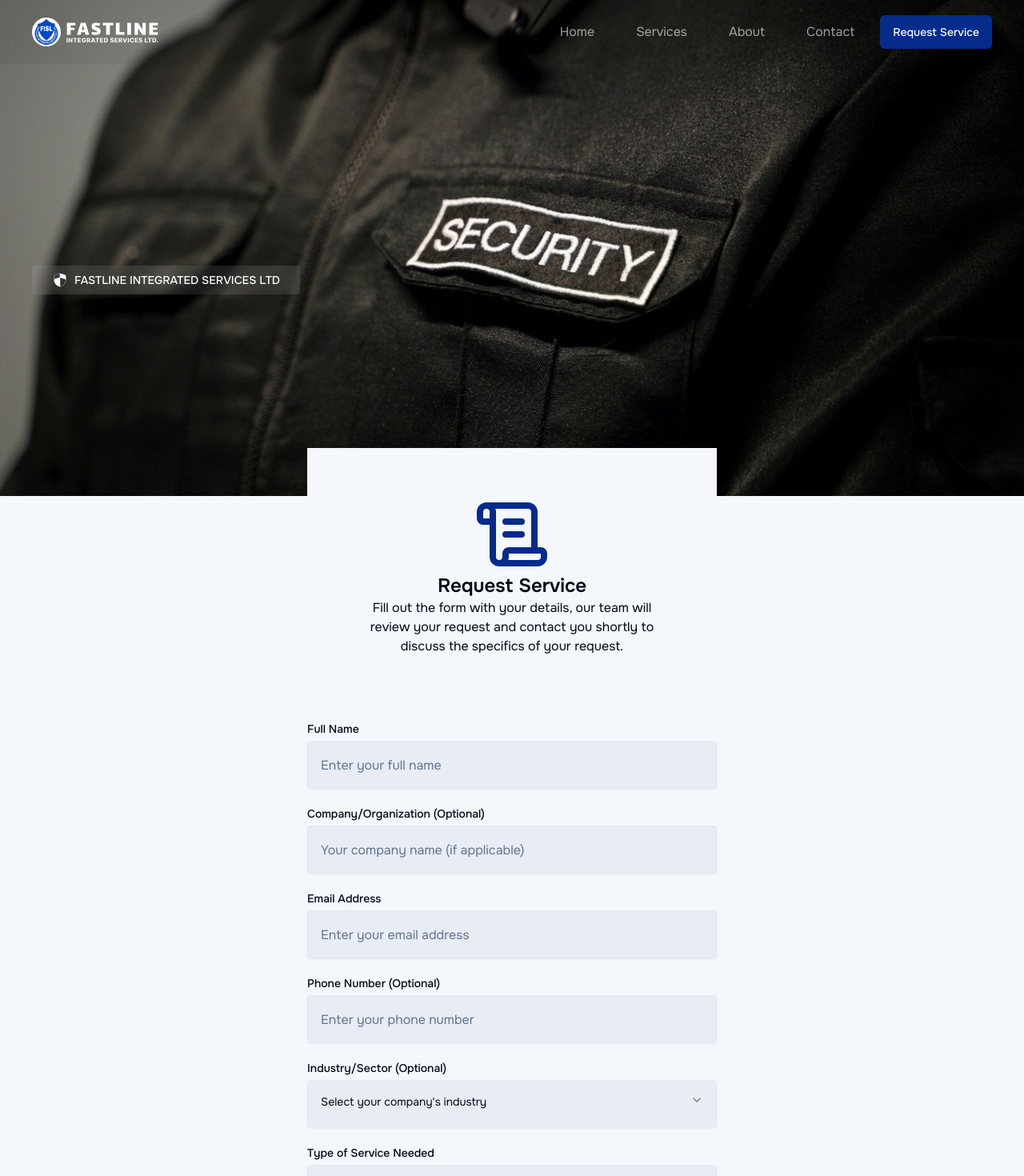
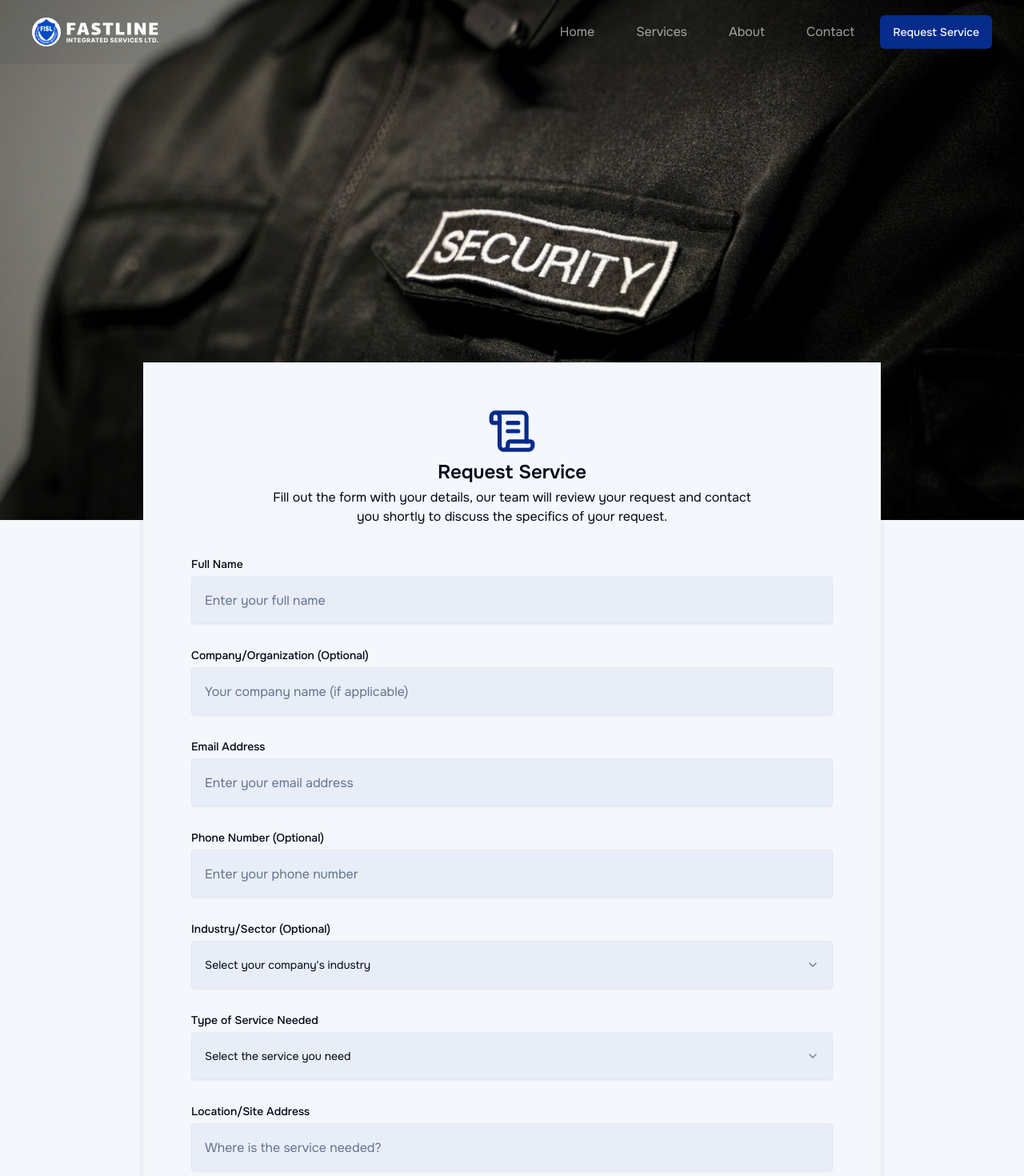
Before and after one commit to jvstln/fastline, a Next.js app: page /request-service in a window 1280 px wide. Shown: the top 1470 px of the page at 80% size. Built offline with nearby package versions, Linux system fonts and the light colour scheme.

Commit message:
feat: improve request service page

```diff
--- a/src/app/globals.css
+++ b/src/app/globals.css
@@ -100,7 +100,7 @@
   a:not([data-not-link], [data-slot]), .link {
     @apply hover:underline hover:decoration-1 hover:underline-offset-3;
   }
-  section {
-    @apply py-25 px-4;
+  section:not([data-not-section]) {
+    @apply py-25 px-4 max-md:py-20;
   }
 }
--- a/src/app/request-service/page.tsx
+++ b/src/app/request-service/page.tsx
@@ -1,7 +1,6 @@
-import { ScrollTextIcon } from "lucide-react";
+import { Footer } from "@/components/footer";
 import { PageHero } from "@/components/hero";
 import { RequestServiceForm } from "@/components/request-service/request-service-form";
-import { Button } from "@/components/ui/button";
 
 export const metadata = {
 	title: "Request Service",
@@ -11,27 +10,22 @@ export const metadata = {
 const RequestServicePage = () => {
 	return (
 		<>
-			<PageHero image="/images/request-service-hero.jpg" />
-			<section className="container mx-auto px-4 pb-12">
+			<PageHero
+				image="/images/request-service-hero.jpg"
+				classNames={{ root: "h-162.5" }}
+				badge={true}
+			/>
+			<section
+				className="-mt-49.25 mx-auto max-w-230.5 bg-background px-15 py-13.75"
+				style={{
+					boxShadow: "0px 3px 8px rgba(5, 43, 139, 0.12)",
+				}}
+			>
 				<RequestServiceForm />
 			</section>
+			<Footer />
 		</>
 	);
 };
 
-const SuccessfulRequest = () => (
-	<>
-		<ScrollTextIcon className="size-24 text-primary" />
-
-		<h1 className="font-bold">Thank you!</h1>
-		<p>
-			Your request has been received. Our team will review the details and
-			contact you within 1–2 business days.
-		</p>
-		<p className="font-bold">
-			Need urgent support? Feel free to call us directly.
-		</p>
-		<Button>Back to Home</Button>
-	</>
-);
 export default RequestServicePage;
--- a/src/components/footer.tsx
+++ b/src/components/footer.tsx
@@ -2,7 +2,7 @@ import { MailIcon, MapPinIcon, PhoneIcon } from "lucide-react";
 import Image from "next/image";
 import Link from "next/link";
 import { socialLinks } from "@/lib/data";
-import logo from "@/public/logo.svg";
+import logo from "@/public/logo-light.svg";
 
 const serviceLinks = [
 	{ name: "Security Operations", href: "#" },
--- a/src/components/header.tsx
+++ b/src/components/header.tsx
@@ -8,6 +8,7 @@ import { useEffect, useState } from "react";
 import { useBreakpoint } from "@/hooks/use-breakpoint";
 import { cn } from "@/lib/utils";
 import logo from "@/public/logo.svg";
+import logoLight from "@/public/logo-light.svg";
 import { Button } from "./ui/button";
 
 const links = [
@@ -30,8 +31,10 @@ const fadeInVariants = {
 
 export const Header = ({
 	showRequestServiceButton = true,
+	mode = "dark",
 }: {
 	showRequestServiceButton?: boolean;
+	mode?: "dark" | "light";
 }) => {
 	const pathname = usePathname();
 	const [open, setOpen] = useState(false);
@@ -62,15 +65,19 @@ export const Header = ({
 	return (
 		<header
 			className={cn(
-				"relative z-30 bg-black/5",
-				open && isMobile && "bg-black/80",
+				"relative z-30",
+				mode === "dark" ? "bg-black/5" : "bg-white",
+				open && isMobile && (mode === "dark" ? "bg-black/80" : "bg-white/80"),
 			)}
 		>
 			<nav data-slot="header-nav" className="px-4">
 				<ul className="container mx-auto flex h-20 justify-between gap-8 py-3">
 					<li className="self-center">
 						<Link href="/">
-							<Image src={logo} alt="Fastline Logo" />
+							<Image
+								src={mode === "dark" ? logoLight : logo}
+								alt="Fastline Logo"
+							/>
 						</Link>
 					</li>
 
@@ -123,7 +130,10 @@ export const Header = ({
 							animate="animate"
 							exit="initial"
 							variants={fadeInVariants}
-							className="-mx-4 absolute flex w-full flex-col overflow-hidden border-white/20 border-t bg-black/80"
+							className={cn(
+								"-mx-4 absolute flex w-full flex-col overflow-hidden border-white/20 border-t",
+								mode === "dark" ? "bg-black/80" : "bg-white/80",
+							)}
 						>
 							{links.map((link) => {
 								const isActive = isLinkActive(link.href);
@@ -132,8 +142,12 @@ export const Header = ({
 										<Link
 											href={link.href}
 											className={cn(
-												"block px-6 py-4 hover:bg-white/10",
-												isActive && "bg-white/10",
+												"block px-6 py-4",
+												mode === "dark"
+													? "hover:bg-white/10"
+													: "hover:bg-black/10",
+												isActive &&
+													(mode === "dark" ? "bg-black/10" : "bg-white/10"),
 											)}
 											data-not-link
 										>
@@ -143,7 +157,12 @@ export const Header = ({
 								);
 							})}
 							{showRequestServiceButton && (
-								<li className="block px-6 py-4 hover:bg-white/10">
+								<li
+									className={cn(
+										"block px-6 py-4",
+										mode === "dark" ? "hover:bg-white/10" : "hover:bg-black/10",
+									)}
+								>
 									<Button size="sm" asChild>
 										<Link href="/request-service">Request Service</Link>
 									</Button>
--- a/src/components/hero.tsx
+++ b/src/components/hero.tsx
@@ -14,6 +14,7 @@ type PageHeroProps = {
 	image: string;
 	title?: string;
 	classNames?: Partial<Record<"root" | "content" | "title" | "badge", string>>;
+	badge?: React.ReactNode;
 };
 
 export const PageHero = (props: PageHeroProps) => {
@@ -47,6 +48,7 @@ export const PageHero = (props: PageHeroProps) => {
 						props.classNames?.content,
 					)}
 				>
+					{props.badge || (
 						<MotionBadge
 							variants={appearVariants}
 							variant="secondary"
@@ -55,6 +57,7 @@ export const PageHero = (props: PageHeroProps) => {
 							<ShieldIcon />
 							FASTLINE INTEGRATED SERVICES LTD
 						</MotionBadge>
+					)}
 					{props.title && (
 						<motion.h1
 							variants={appearVariants}
--- a/src/components/request-service/request-service-form.tsx
+++ b/src/components/request-service/request-service-form.tsx
@@ -1,6 +1,7 @@
 "use client";
 import { ScrollTextIcon } from "lucide-react";
 import { useForm } from "react-hook-form";
+import { Button } from "../ui/button";
 import {
 	Form,
 	FormControl,
@@ -38,9 +39,9 @@ export const RequestServiceForm = () => {
 
 	return (
 		<Form {...form}>
-			<form className="mx-auto flex max-w-lg flex-col gap-6">
-				<div className="-mt-40 flex flex-col items-center bg-background p-15 text-center">
-					<ScrollTextIcon className="size-24 text-primary" />
+			<form className="flex flex-col gap-10">
+				<div className="mx-auto flex max-w-149.5 flex-col items-center gap-1 bg-background text-center">
+					<ScrollTextIcon className="size-15.5 text-primary" />
 					<h2 className="font-semibold text-2xl">Request Service</h2>
 					<p>
 						Fill out the form with your details, our team will review your
@@ -49,7 +50,7 @@ export const RequestServiceForm = () => {
 					</p>
 				</div>
 
-				<div className="flex flex-col gap-6">
+				<div className="flex flex-col gap-8">
 					<FormField
 						name="name"
 						render={({ field }) => (
@@ -115,11 +116,17 @@ export const RequestServiceForm = () => {
 										</FormControl>
 										<SelectContent>
 											<SelectItem value="oil-gas">Oil & Gas</SelectItem>
-											<SelectItem value="healthcare">Healthcare</SelectItem>
+											<SelectItem value="banking-finance">
+												Banking & Finance
+											</SelectItem>
+											<SelectItem value="telecommunication">
+												Telecommunication
+											</SelectItem>
 											<SelectItem value="residential">Residential</SelectItem>
 											<SelectItem value="manufacturing">
 												Manufacturing
 											</SelectItem>
+											<SelectItem value="other">Other</SelectItem>
 										</SelectContent>
 									</Select>
 								</FormControl>
@@ -141,16 +148,22 @@ export const RequestServiceForm = () => {
 										</FormControl>
 										<SelectContent>
 											<SelectItem value="security-guard">
-												Security Guard
+												Security Guard Services
 											</SelectItem>
-											<SelectItem value="security-systems">
-												Security Systems
+											<SelectItem value="emergency-response">
+												Emergency Response
+											</SelectItem>
+											<SelectItem value="24-7-monitoring">
+												24/7 Monitoring
 											</SelectItem>
 											<SelectItem value="risk-assessment">
 												Risk Assessment
 											</SelectItem>
-											<SelectItem value="hazard-management">
-												Hazard Management
+											<SelectItem value="safety-training">
+												Safety Training
+											</SelectItem>
+											<SelectItem value="compliance-audit">
+												Compliance Audit
 											</SelectItem>
 										</SelectContent>
 									</Select>
@@ -211,6 +224,10 @@ export const RequestServiceForm = () => {
 							</FormItem>
 						)}
 					/>
+
+					<Button size="lg" className="mx-auto w-full max-w-150">
+						Submit
+					</Button>
 				</div>
 			</form>
 		</Form>
--- a/src/components/ui/input.tsx
+++ b/src/components/ui/input.tsx
@@ -3,7 +3,7 @@ import type * as React from "react";
 import { cn } from "@/lib/utils";
 
 export const inputSizeClassName = cn("h-15 rounded p-4");
-export const inputColorClassName = cn("bg-primary/5");
+export const inputColorClassName = cn("bg-[#073DC5]/5");
 
 function Input({ className, type, ...props }: React.ComponentProps<"input">) {
 	return (
--- a/src/components/ui/select.tsx
+++ b/src/components/ui/select.tsx
@@ -39,7 +39,7 @@ function SelectTrigger({
 			data-size={size}
 			className={cn(
 				// "flex w-fit items-center justify-between gap-2 whitespace-nowrap rounded-md border border-input bg-transparent px-3 py-2 text-sm shadow-xs outline-none transition-[color,box-shadow] focus-visible:border-ring focus-visible:ring-[3px] focus-visible:ring-ring/50 disabled:cursor-not-allowed disabled:opacity-50 aria-invalid:border-destructive aria-invalid:ring-destructive/20 data-[size=default]:h-9 data-[size=sm]:h-8 data-[placeholder]:text-muted-foreground *:data-[slot=select-value]:line-clamp-1 *:data-[slot=select-value]:flex *:data-[slot=select-value]:items-center *:data-[slot=select-value]:gap-2 dark:bg-input/30 dark:aria-invalid:ring-destructive/40 dark:hover:bg-input/50 [&_svg:not([class*='size-'])]:size-4 [&_svg:not([class*='text-'])]:text-muted-foreground [&_svg]:pointer-events-none [&_svg]:shrink-0",
-				"flex w-full min-w-0 rounded-md border border-input bg-transparent text-base shadow-xs outline-none transition-[color,box-shadow] selection:bg-primary selection:text-primary-foreground file:inline-flex file:h-7 file:border-0 file:bg-transparent file:font-medium file:text-foreground file:text-sm placeholder:text-muted-foreground disabled:pointer-events-none disabled:cursor-not-allowed disabled:opacity-50 md:text-sm dark:bg-input/30",
+				"flex w-full min-w-0 items-center rounded-md border border-input bg-transparent text-base shadow-xs outline-none transition-[color,box-shadow] selection:bg-primary selection:text-primary-foreground file:inline-flex file:h-7 file:border-0 file:bg-transparent file:font-medium file:text-foreground file:text-sm placeholder:text-muted-foreground disabled:pointer-events-none disabled:cursor-not-allowed disabled:opacity-50 md:text-sm dark:bg-input/30",
 				"focus-visible:border-ring focus-visible:ring-[3px] focus-visible:ring-ring/50",
 				"aria-invalid:border-destructive aria-invalid:ring-destructive/20 dark:aria-invalid:ring-destructive/40",
 				inputSizeClassName,
--- a/src/lib/motion.util.ts
+++ b/src/lib/motion.util.ts
@@ -3,12 +3,14 @@ import { motion, type ViewportOptions } from "motion/react";
 import Image from "next/image";
 import Link from "next/link";
 import { Badge } from "@/components/ui/badge";
+import { FormField } from "@/components/ui/form";
 import { Button } from "../components/ui/button";
 
 export const MotionButton = motion.create(Button);
 export const MotionImage = motion.create(Image);
 export const MotionLink = motion.create(Link);
 export const MotionBadge = motion.create(Badge);
+export const MotionFormField = motion.create(FormField);
 
 export const appearVariants = {
 	initial: {
```
Also changed, not shown: src/app/request-service/successful/page.tsx (added, +29 -0 lines), src/components/contact/contact-info.tsx (+17 -9 lines), public/logo-light.svg (added), public/logo.svg. Lines whose indentation alone changed are shown as unchanged.
